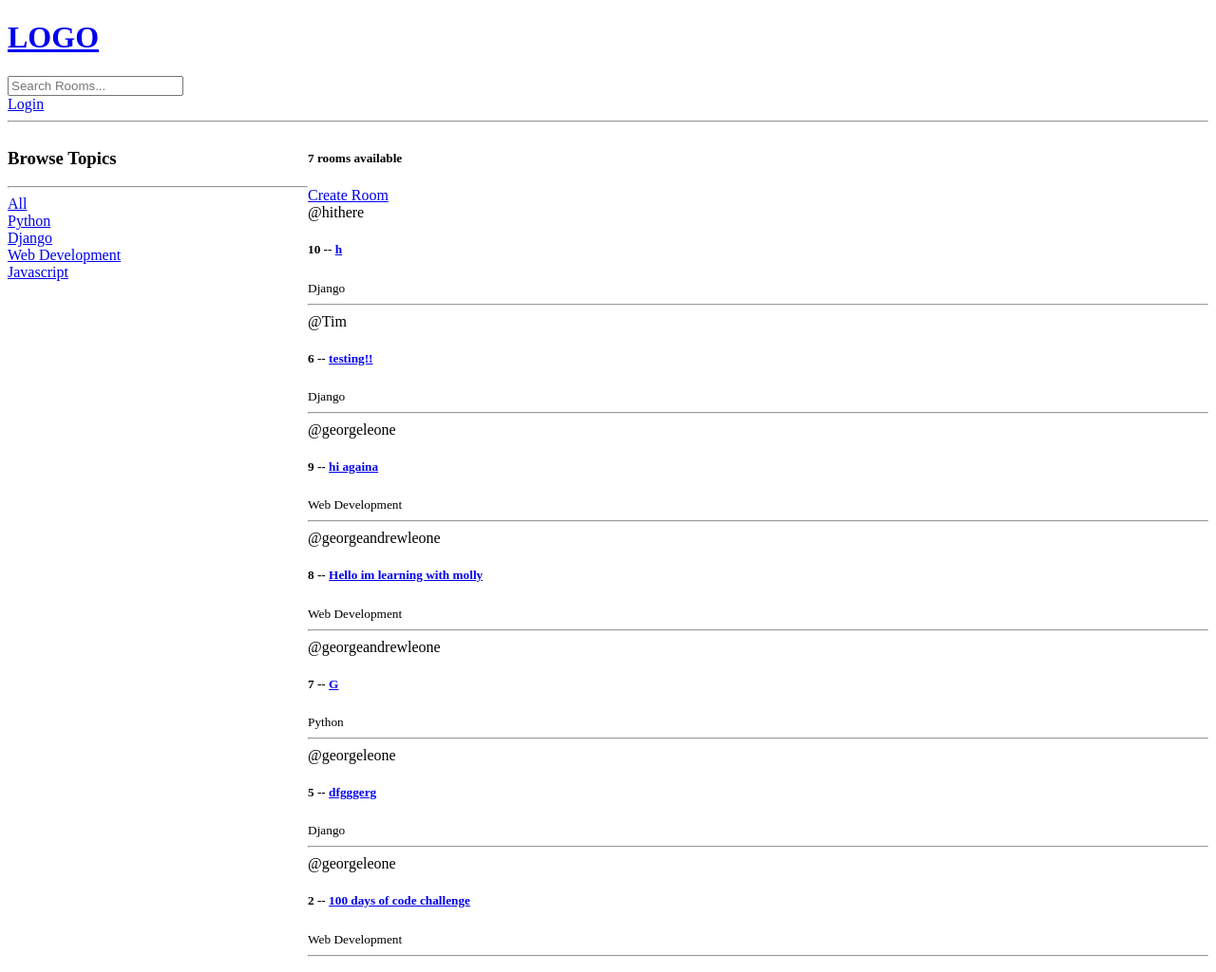
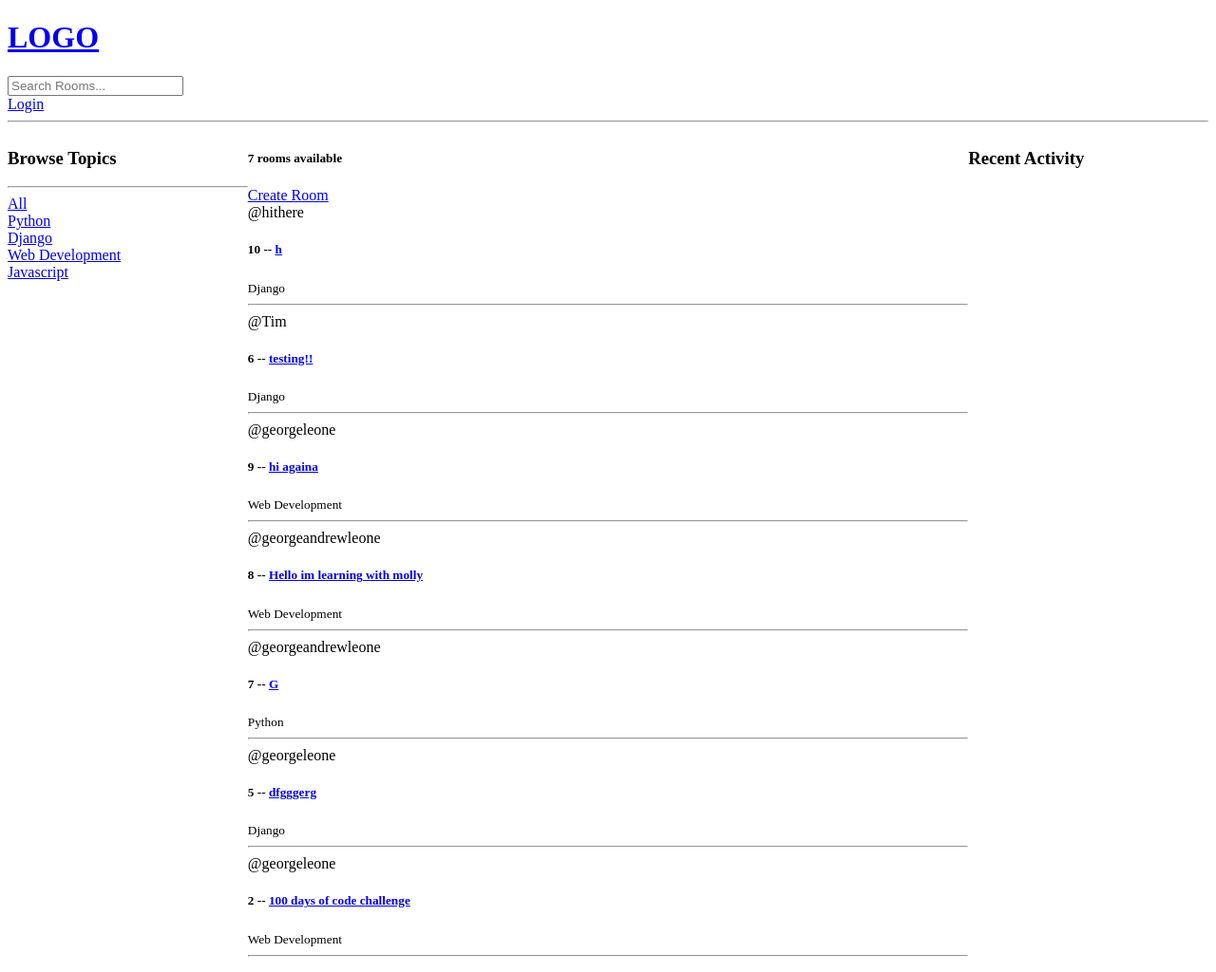
Before and after one commit to georgeleonework/studybud, a Django app: page / in a window 1280 px wide. Shown: the whole page at 95% size. Run offline with Django 4.2, Linux system fonts and the light colour scheme; data comes from the database, SQL or seed files in the repository; both versions use the stored data as it was after the commit.

```diff
--- a/base/templates/base/home.html
+++ b/base/templates/base/home.html
@@ -5,7 +5,7 @@
 <style>
     .home-container{
         display: grid;
-        grid-template-columns: 1fr 3fr;
+        grid-template-columns: 1fr 3fr 1fr;
     }
 </style> <!-- the grid-template columns determines the relative width of the browse container and the main display of rooms-->
 
@@ -50,6 +50,10 @@
 
     </div>
 
+    <div>
+        <h3>Recent Activity</h3>
+    </div>
+
 </div>
 
 {% endblock content %}
--- a/base/views.py
+++ b/base/views.py
@@ -67,8 +67,10 @@ def home(request):
 
     topics = Topic.objects.all()
     room_count = rooms.count()
+    room_messages = Message.objects.all() #this is where we would filter out only messages and accounts that we follow
 
-    context = {'rooms': rooms, 'topics':topics}
+    context = {'rooms':rooms, 'topics':topics,
+    'room_count':room_count, 'room_messages':room_messages}
     return render(request, 'base/home.html', context)
 
 
```
Also changed, not shown: db.sqlite3.
